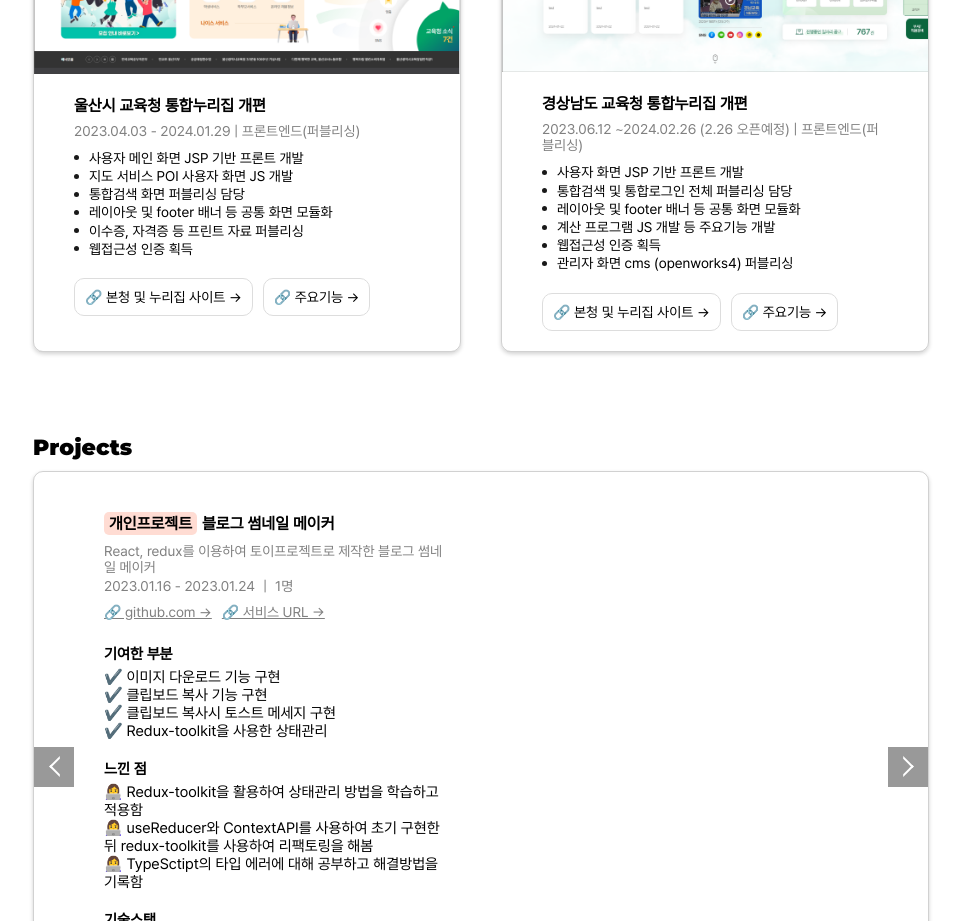
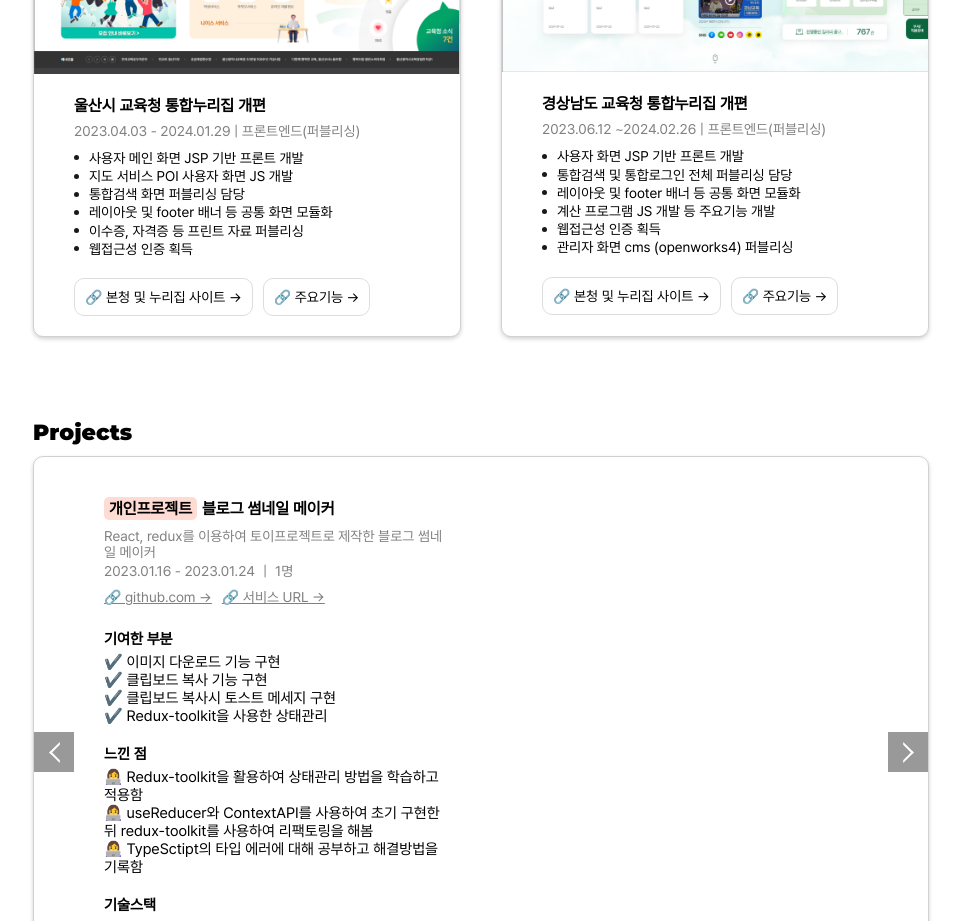
Before and after one commit to Young-Yoii/portfolio, a React (Create React App) app: page / in a window 1280 px wide. Shown: the part 780-1701 px from the top of the page, without its empty margins (159-1120 px from the left). Built offline with nearby package versions, Linux system fonts and the light colour scheme.

Commit message:
Update db.ts
정보변경

```diff
--- a/src/db.ts
+++ b/src/db.ts
@@ -55,7 +55,7 @@ export const works: workType[] = [
     title: '경상남도 교육청 통합누리집 개편 ',
     overview: '경상남도 교육청 및 통합누리집(37개 패밀리사이트)개편 | 기획팀, 백엔드, 디자이너 협업',
     image: '/images/gne.png',
-    date: '2023.06.12 ~2024.02.26 (2.26 오픈예정)',
+    date: '2023.06.12 ~2024.02.26',
     role: '프론트엔드(퍼블리싱)',
     description: [
       '사용자 화면 JSP 기반 프론트 개발',
```
